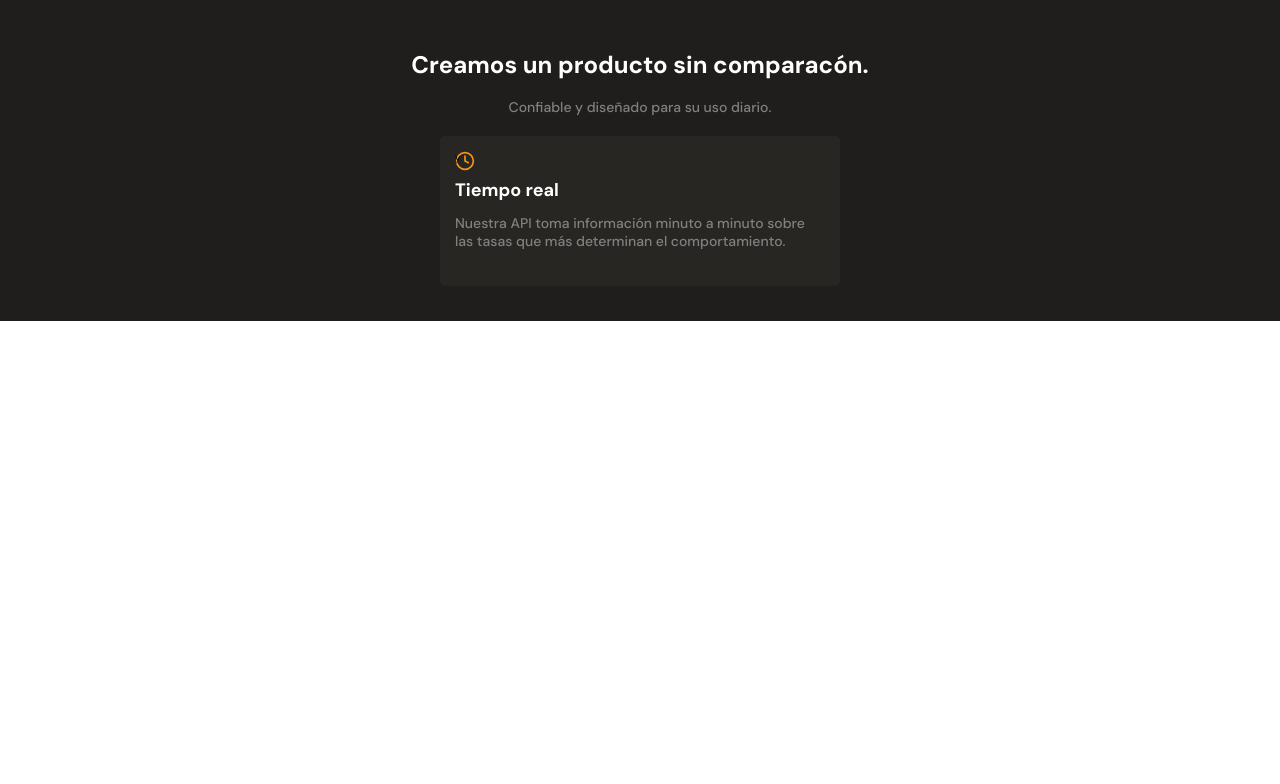
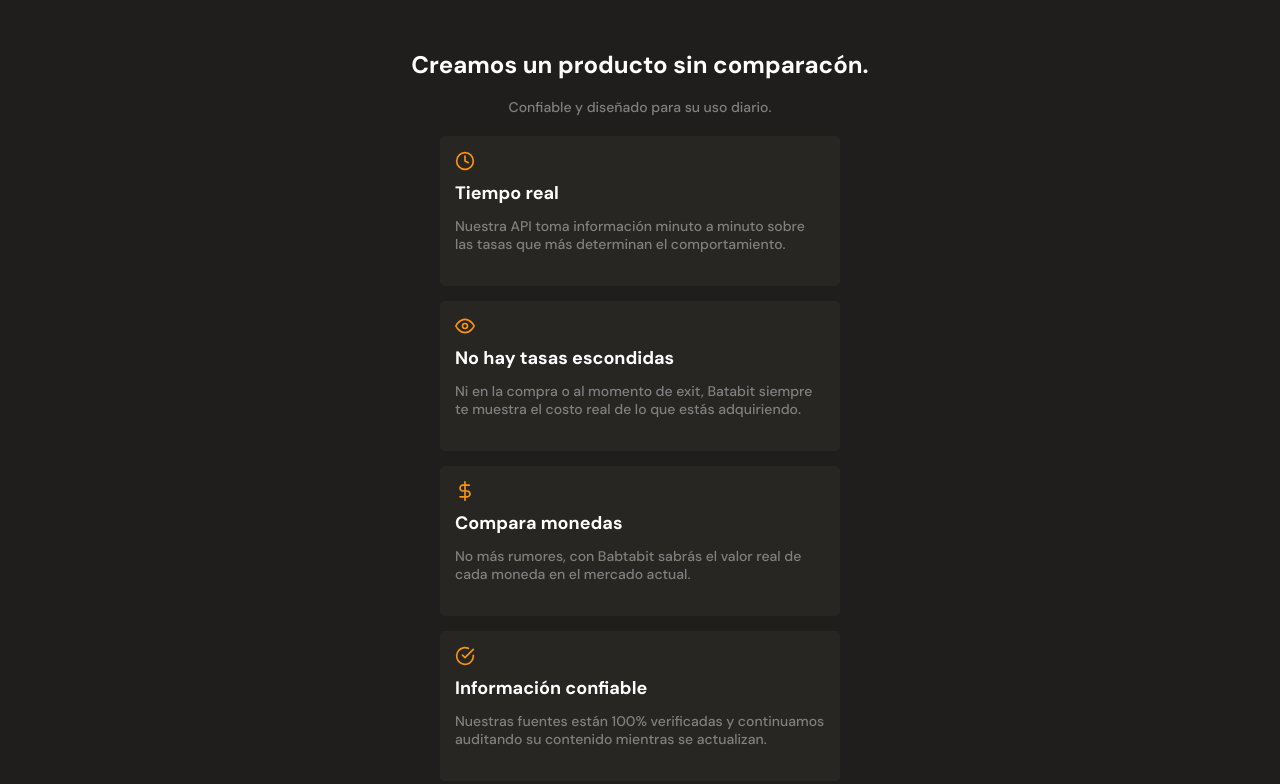
Before and after one commit to MarcoRosselDev/mobile-first, a plain HTML site: page index.html in a window 1280 px wide. Shown: the part 1174-1958 px from the top of the page. Before the commit the page ends 1495 px from the top, so only its background shows below. Drawn offline with Linux system fonts and the light colour scheme.

Commit message:
cloning of the three missing cards

```diff
--- a/index.html
+++ b/index.html
@@ -79,9 +79,30 @@
             </div>
             <section class="product-cards--container">
                 <article class="product-detail--card">
-                    <span class="clock">y</span>
+                    <span class="clock"></span>
                     <p class="product--card-title">Tiempo real</p>
                     <p class="product--card-body">Nuestra API toma información minuto a minuto sobre las tasas que más determinan el comportamiento.</p>
+                </article>
+            </section>
+            <section class="product-cards--container">
+                <article class="product-detail--card">
+                    <span class="eye"></span>
+                    <p class="product--card-title">No hay tasas escondidas</p>
+                    <p class="product--card-body">Ni en la compra o al momento de exit, Batabit siempre te muestra el costo real de lo que estás adquiriendo.</p>
+                </article>
+            </section>
+            <section class="product-cards--container">
+                <article class="product-detail--card">
+                    <span class="dollar-sign"></span>
+                    <p class="product--card-title">Compara monedas</p>
+                    <p class="product--card-body">No más rumores, con Babtabit sabrás el valor real de cada moneda en el mercado actual.</p>
+                </article>
+            </section>
+            <section class="product-cards--container">
+                <article class="product-detail--card">
+                    <span class="check-circle"></span>
+                    <p class="product--card-title">Información confiable</p>
+                    <p class="product--card-body">Nuestras fuentes están 100% verificadas y continuamos auditando su contenido mientras se actualizan.</p>
                 </article>
             </section>
         </section>
--- a/style.css
+++ b/style.css
@@ -283,3 +283,33 @@ main{
     line-height: 1.8rem;
     color: #808080;
 }
+.product-detail--card .eye{
+    display: inline-block;
+    width: 20px;
+    height: 20px;
+    margin-bottom: 10px;
+    background-image: url('./assets/icons/eye.svg');
+    background-size: cover;
+    background-position: center;
+    background-repeat: no-repeat;
+}
+.product-detail--card .dollar-sign{
+    display: inline-block;
+    width: 20px;
+    height: 20px;
+    margin-bottom: 10px;
+    background-image: url('./assets/icons/dollar-sign.svg');
+    background-size: cover;
+    background-position: center;
+    background-repeat: no-repeat;
+}
+.product-detail--card .check-circle{
+    display: inline-block;
+    width: 20px;
+    height: 20px;
+    margin-bottom: 10px;
+    background-image: url('./assets/icons/check-circle.svg');
+    background-size: cover;
+    background-position: center;
+    background-repeat: no-repeat;
+}
```
